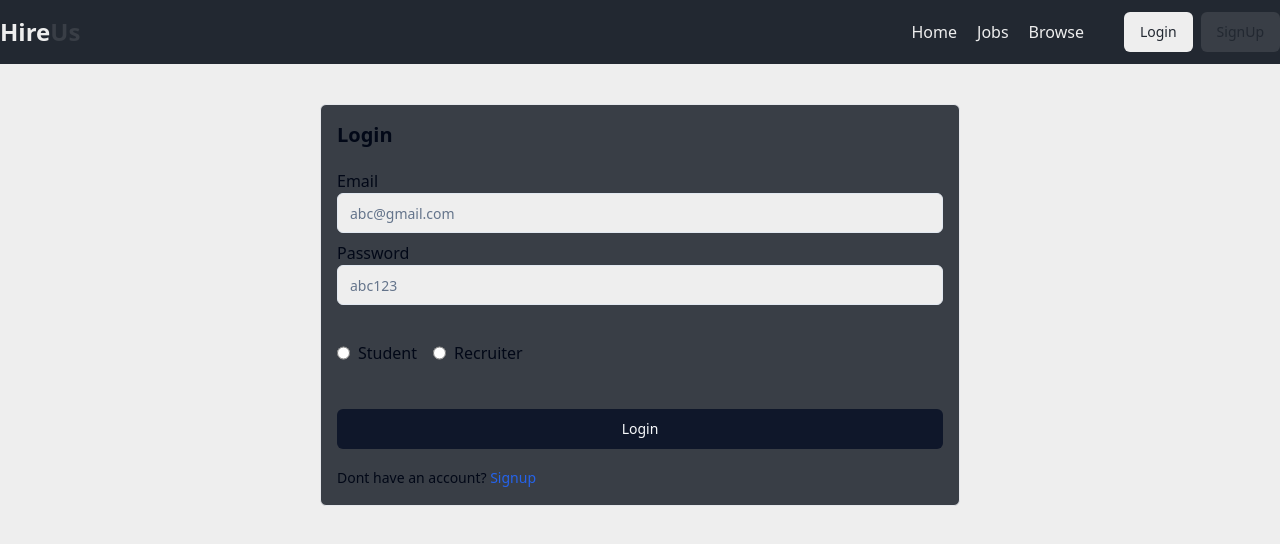
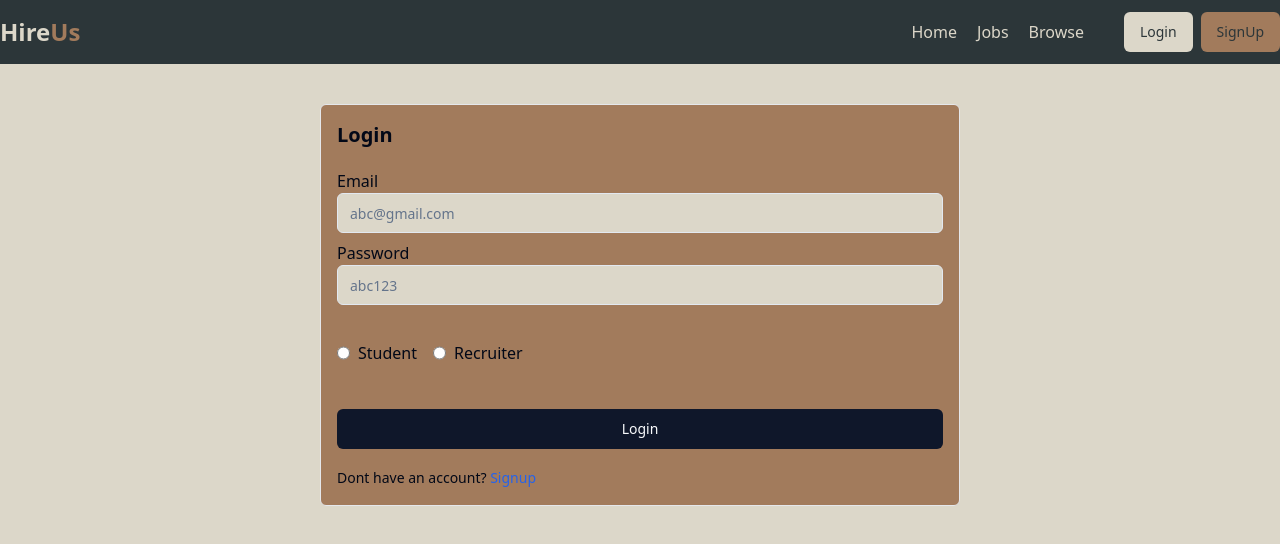
Before and after one commit to palak-k5/HireUs, a React (Vite) app in the folder frontend/: page /Login in a window 1280 px wide. Shown: the top 544 px of the page. Built offline with nearby package versions, Linux system fonts and the light colour scheme.

Commit message:
changes upto login signup

```diff
--- a/frontend/package.json
+++ b/frontend/package.json
@@ -26,6 +26,7 @@
     "react-dom": "^18.3.1",
     "react-redux": "^9.1.2",
     "react-router-dom": "^6.28.0",
+    "react-toastify": "^10.0.6",
     "sonner": "^1.7.0",
     "tailwind-merge": "^2.5.4",
     "tailwindcss-animate": "^1.0.7"
--- a/frontend/src/components/auth/Login.jsx
+++ b/frontend/src/components/auth/Login.jsx
@@ -8,6 +8,7 @@ import { Button } from '../ui/button'
 import { toast } from '@/hooks/use-toast'
 import axios from 'axios'
 import { USER_API_END_POINT } from '../utils/constant'
+
 
 const Login = () => {
   const [input, setInput] = useState({
--- a/frontend/tailwind.config.js
+++ b/frontend/tailwind.config.js
@@ -10,11 +10,11 @@ export default {
    			sm: 'calc(var(--radius) - 4px)'
    		},
    		colors: {
-'light-background': '#EEEEEE',   // Light background
-        'dark-blue': '#222831',           // Dark blue text and navbar background
-        'light-blue': '#393E46',          // Button background and navbar hover
-        'blue-gray': '#FFD369',           // Active navbar link color
-        'white': '#EEEEEE',
+'light-background': '#DCD7C9',   // Light background
+        'dark-blue': '#2C3639',           // Dark blue text and navbar background
+        'light-blue': '#A27B5C',          // Button background and navbar hover
+        'blue-gray': '#3F4E4F',           // Active navbar link color
+        'white': '#DCD7C9',
    			background: 'hsl(var(--background))',
    			foreground: 'hsl(var(--foreground))',
    			card: {
```
Also changed, not shown: 1 other file (tests, documents, lock files or other folders).
